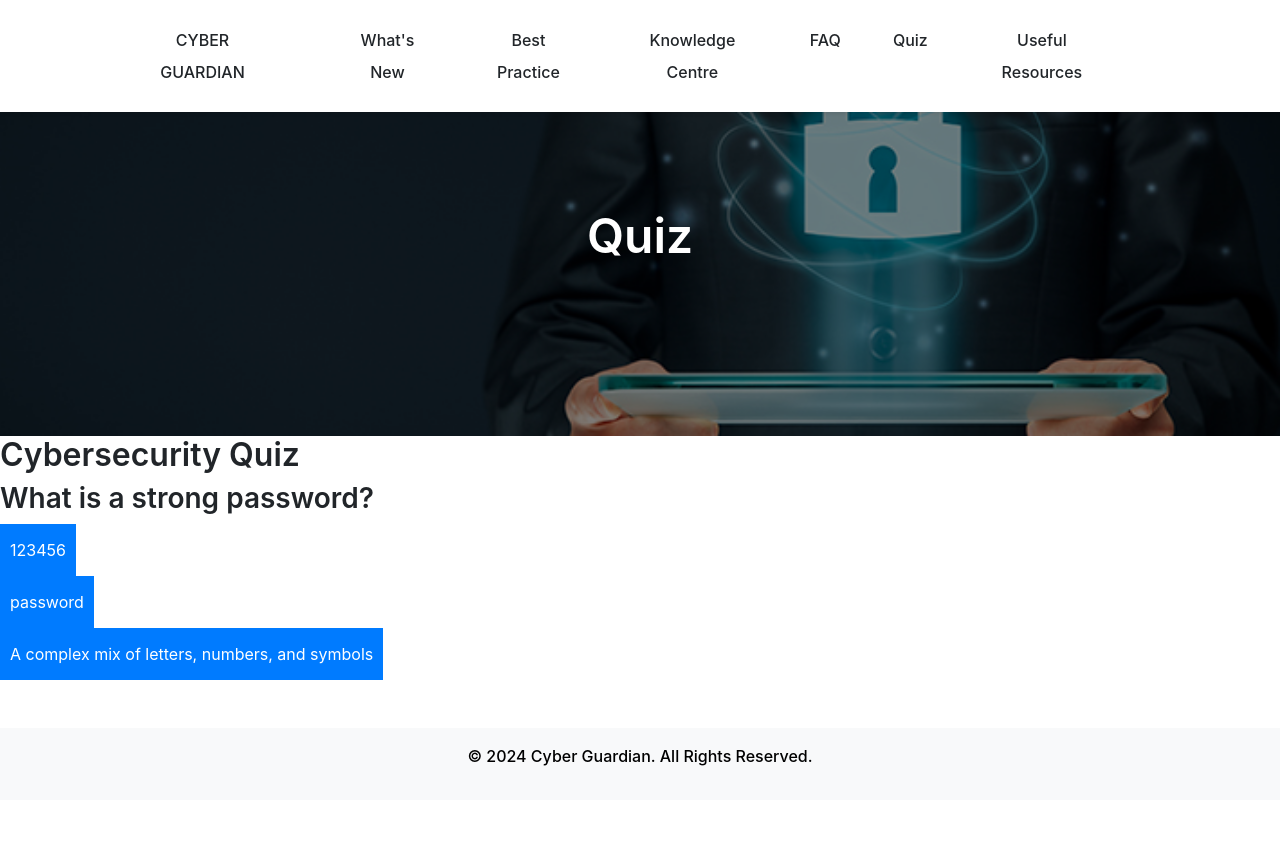
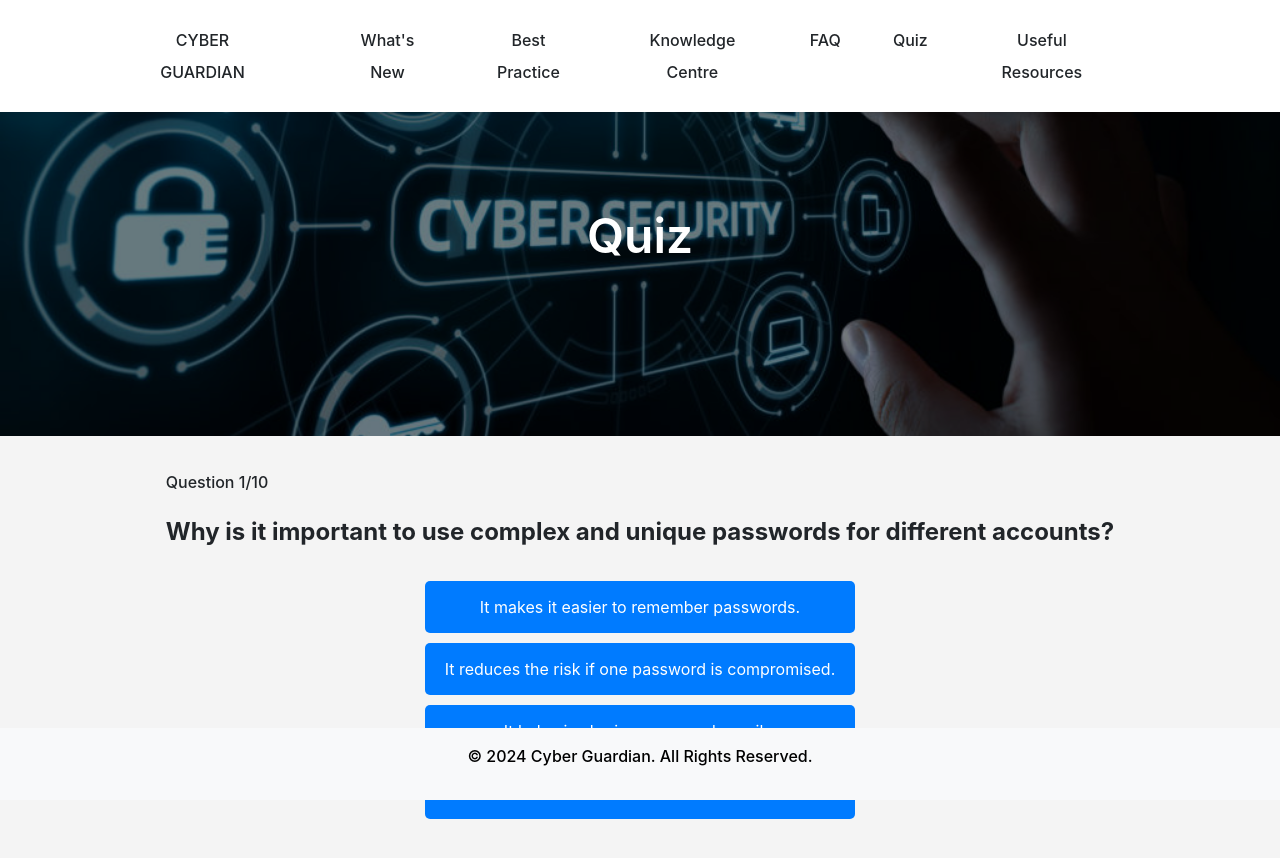
Before and after one commit to NgKWD/COMP3000HK23_24_NgKaWai, a React (Create React App) app: page /quiz in a window 1280 px wide. Shown: the top 858 px of the page. Before the commit the page ends 800 px from the top, so only its background shows below. Built offline with nearby package versions, Linux system fonts and the light colour scheme; the HTML template or start-up script is replaced by a standard one.

Commit message:
fix: update quiz questions

```diff
--- a/src/components/Quiz.js
+++ b/src/components/Quiz.js
@@ -1,77 +1,120 @@
 import React, { useState } from 'react';
 
 const Quiz = () => {
+    const [score, setScore] = useState(0);
+    const [currentQuestion, setCurrentQuestion] = useState(0);
+    const [showScore, setShowScore] = useState(false);
+    const [answers, setAnswers] = useState([]);
+
     const questions = [
         {
-            question: "What is a strong password?",
-            options: ["123456", "password", "A complex mix of letters, numbers, and symbols"],
-            answer: "A complex mix of letters, numbers, and symbols"
+            questionText: "Why is it important to use complex and unique passwords for different accounts?",
+            answerOptions: [
+                { answerText: "It makes it easier to remember passwords.", isCorrect: false },
+                { answerText: "It reduces the risk if one password is compromised.", isCorrect: true },
+                { answerText: "It helps in sharing passwords easily.", isCorrect: false },
+                { answerText: "It allows the use of common words.", isCorrect: false },
+            ],
         },
         {
-            question: "What is phishing?",
-            options: ["A type of fish", "A cybersecurity attack", "A programming language"],
-            answer: "A cybersecurity attack"
+            questionText: "What is the recommended minimum length for a strong password?",
+            answerOptions: [
+                { answerText: "8 characters", isCorrect: false },
+                { answerText: "10 characters", isCorrect: false },
+                { answerText: "12 characters", isCorrect: true },
+                { answerText: "15 characters", isCorrect: false },
+            ],
         },
         {
-            question: "What does 2FA stand for?",
-            options: ["Two-Factor Authentication", "Two-Faced Application", "Two-Factor Analysis"],
-            answer: "Two-Factor Authentication"
+            questionText: "How does Multi-Factor Authentication (MFA) enhance security?",
+            answerOptions: [
+                { answerText: "It requires only a password to access an account.", isCorrect: false },
+                { answerText: "It adds an extra layer of verification.", isCorrect: true },
+                { answerText: "It automatically changes passwords.", isCorrect: false },
+                { answerText: "It allows for password reuse.", isCorrect: false },
+            ],
         },
         {
-            question: "Which one of these is an example of malware?",
-            options: ["Microsoft Word", "Windows Defender", "Ransomware"],
-            answer: "Ransomware"
+            questionText: "Why should you regularly update your passwords?",
+            answerOptions: [
+                { answerText: "To reuse old passwords.", isCorrect: false },
+                { answerText: "To keep accounts secure, especially after a suspected compromise.", isCorrect: true },
+                { answerText: "To make passwords easier to remember.", isCorrect: false },
+                { answerText: "To allow public sharing of passwords.", isCorrect: false },
+            ],
         },
         {
-            question: "What is a firewall?",
-            options: ["A physical wall that protects your network", "A software that blocks unauthorized access", "A virus"],
-            answer: "A software that blocks unauthorized access"
+            questionText: "What is the benefit of using a password manager?",
+            answerOptions: [
+                { answerText: "It helps create and store strong, unique passwords.", isCorrect: true },
+                { answerText: "It reduces the need for password changes.", isCorrect: false },
+                { answerText: "It encourages the use of the same password for all accounts.", isCorrect: false },
+                { answerText: "It stores passwords in plain text.", isCorrect: false },
+            ],
         },
         {
-            question: "What does VPN stand for?",
-            options: ["Virtual Private Network", "Very Private Network", "Verified Private Node"],
-            answer: "Virtual Private Network"
+            questionText: "What should you avoid when creating a password?",
+            answerOptions: [
+                { answerText: "Using a mix of letters, numbers, and special characters.", isCorrect: false },
+                { answerText: "Using your birthday or common words.", isCorrect: true },
+                { answerText: "Using at least 12 characters.", isCorrect: false },
+                { answerText: "Creating a unique password for each account.", isCorrect: false },
+            ],
         },
         {
-            question: "What is encryption?",
-            options: ["A method to decode messages", "A method to encode messages", "A method to duplicate messages"],
-            answer: "A method to encode messages"
+            questionText: "Why is it important to be cautious when using public computers or networks?",
+            answerOptions: [
+                { answerText: "To reduce the risk of interception and unauthorized access.", isCorrect: true },
+                { answerText: "Because public networks offer better security.", isCorrect: false },
+                { answerText: "To easily share passwords.", isCorrect: false },
+                { answerText: "To allow others to access your accounts.", isCorrect: false },
+            ],
         },
         {
-            question: "Which of the following is a safe browsing practice?",
-            options: ["Clicking on pop-up ads", "Using HTTPS websites", "Sharing passwords with friends"],
-            answer: "Using HTTPS websites"
+            questionText: "What is a passphrase?",
+            answerOptions: [
+                { answerText: "A short, easy-to-guess password.", isCorrect: false },
+                { answerText: "A long password made up of random words.", isCorrect: true },
+                { answerText: "A single word used as a password.", isCorrect: false },
+                { answerText: "A password used for multiple accounts.", isCorrect: false },
+            ],
         },
         {
-            question: "What is social engineering?",
-            options: ["A type of engineering discipline", "A technique used by cybercriminals to manipulate people", "A software development methodology"],
-            answer: "A technique used by cybercriminals to manipulate people"
+            questionText: "What should you do if one of your passwords is exposed in a data breach?",
+            answerOptions: [
+                { answerText: "Continue using the same password.", isCorrect: false },
+                { answerText: "Immediately change the compromised password.", isCorrect: true },
+                { answerText: "Share the password with others.", isCorrect: false },
+                { answerText: "Ignore the breach.", isCorrect: false },
+            ],
         },
         {
-            question: "Why is it important to update your software regularly?",
-            options: ["To get new features", "To stay protected against vulnerabilities", "Both"],
-            answer: "Both"
-        }
+            questionText: "How often should you change your passwords?",
+            answerOptions: [
+                { answerText: "Never.", isCorrect: false },
+                { answerText: "Only when you forget them.", isCorrect: false },
+                { answerText: "Periodically, especially if there are signs of compromise.", isCorrect: true },
+                { answerText: "Whenever you feel like it.", isCorrect: false },
+            ],
+        },
     ];
 
-    const [currentQuestion, setCurrentQuestion] = useState(0);
-    const [score, setScore] = useState(0);
-    const [showScore, setShowScore] = useState(false);
-    const [userAnswers, setUserAnswers] = useState([]);
+    const handleAnswerOptionClick = (isCorrect, answerText) => {
+        if (isCorrect) {
+            setScore(score + 1);
+        }
 
-    const handleAnswer = (option) => {
+        setAnswers([
+            ...answers,
+            {
+                question: questions[currentQuestion].questionText,
+                answer: answerText,
+                correctAnswer: questions[currentQuestion].answerOptions.find((option) => option.isCorrect).answerText,
+                isCorrect: isCorrect,
+            },
+        ]);
+
         const nextQuestion = currentQuestion + 1;
-        const isCorrect = option === questions[currentQuestion].answer;
-        const newScore = isCorrect ? score + 1 : score;
-
-        setUserAnswers([...userAnswers, {
-            question: questions[currentQuestion].question,
-            selectedAnswer: option,
-            correctAnswer: questions[currentQuestion].answer,
-            isCorrect: isCorrect
-        }]);
-        setScore(newScore);
-
         if (nextQuestion < questions.length) {
             setCurrentQuestion(nextQuestion);
         } else {
@@ -79,47 +122,105 @@
         }
     };
 
-    return (<div>
-
-        {/* Banner Section */}
-        <div className="banner" style={{ backgroundImage: `url(assets/quiz.jpg)` }}>
+    return (
+        <div>
+            <div className="banner" style={{ backgroundImage: `url(assets/knowledgecentre.jpg)` }}>
                 <div className="banner-overlay"></div>
                 <h1 className="banner-text">Quiz</h1>
             </div>
-        <div id="quiz">
-            <h2>Cybersecurity Quiz</h2>
+            <div style={styles.container}>
                 {showScore ? (
-                <div>
-                    <h3>Your Score: {score} / {questions.length}</h3>
-                    <h4>Review Your Answers:</h4>
-                    <ul>
-                        {userAnswers.map((answer, index) => (
-                            <li key={index}>
-                                <strong>Question:</strong> {answer.question}
-                                <br />
-                                <strong>Your Answer:</strong> {answer.selectedAnswer}
-                                {answer.isCorrect ? (
-                                    <span style={{ color: 'green', marginLeft: '10px' }}>&#10004;</span>  // Checkmark symbol
-                                ) : (
-                                    <span style={{ color: 'red', marginLeft: '10px' }}>&#10008;</span>  // Crossmark symbol
-                                )}
-                                <br />
-                                <strong>Correct Answer:</strong> {answer.correctAnswer}
-                                <br /><br />
-                            </li>
+                    <div style={styles.resultsSection}>
+                        <div style={styles.scoreSection}>
+                            You scored {score} out of {questions.length}
+                        </div>
+                        <div style={styles.answersSection}>
+                            {answers.map((answer, index) => (
+                                <div key={index} style={styles.answerReview}>
+                                    <p><strong>Question {index + 1}:</strong> {answer.question}</p>
+                                    <p>
+                                        <strong>Your Answer:</strong>
+                                        <span style={{ color: answer.isCorrect ? 'green' : 'red' }}>
+                                            {answer.answer} {answer.isCorrect ? "✔️" : "❌"}
+                                        </span>
+                                    </p>
+                                    <p><strong>Correct Answer:</strong> {answer.correctAnswer}</p>
+                                </div>
                             ))}
-                    </ul>
+                        </div>
                     </div>
                 ) : (
-                <div>
-                    <h3>{questions[currentQuestion].question}</h3>
-                    {questions[currentQuestion].options.map((option, index) => (
-                        <button key={index} onClick={() => handleAnswer(option)}>{option}</button>
+                    <>
+                        <div style={styles.questionSection}>
+                            <div style={styles.questionCount}>
+                                <span>Question {currentQuestion + 1}</span>/{questions.length}
+                            </div>
+                            <div style={styles.questionText}>{questions[currentQuestion].questionText}</div>
+                        </div>
+                        <div style={styles.answerSection}>
+                            {questions[currentQuestion].answerOptions.map((answerOption, index) => (
+                                <button
+                                    key={index}
+                                    onClick={() => handleAnswerOptionClick(answerOption.isCorrect, answerOption.answerText)}
+                                    style={styles.answerButton}
+                                >
+                                    {answerOption.answerText}
+                                </button>
                             ))}
                         </div>
+                    </>
                 )}
-        </div></div>
+            </div>
+        </div>
     );
 };
 
+const styles = {
+    container: {
+        display: 'flex',
+        flexDirection: 'column',
+        alignItems: 'center',
+        height: '100vh',
+        backgroundColor: '#f4f4f4',
+        padding: '30px 70px 70px 70px',
+    },
+    questionSection: {
+        marginBottom: '20px',
+    },
+    questionCount: {
+        marginBottom: '10px',
+    },
+    questionText: {
+        fontSize: '24px',
+        fontWeight: 'bold',
+    },
+    answerSection: {
+        display: 'flex',
+        flexDirection: 'column',
+    },
+    answerButton: {
+        padding: '10px 20px',
+        margin: '5px 0',
+        backgroundColor: '#007BFF',
+        color: '#fff',
+        border: 'none',
+        borderRadius: '5px',
+        cursor: 'pointer',
+    },
+    scoreSection: {
+        fontSize: '24px',
+        fontWeight: 'bold',
+        marginBottom: '20px',
+    },
+    resultsSection: {
+        textAlign: 'left',
+    },
+    answersSection: {
+        fontSize: '18px',
+    },
+    answerReview: {
+        marginBottom: '20px',
+    },
+};
+
 export default Quiz;
```
Lines whose indentation alone changed are shown as unchanged.
